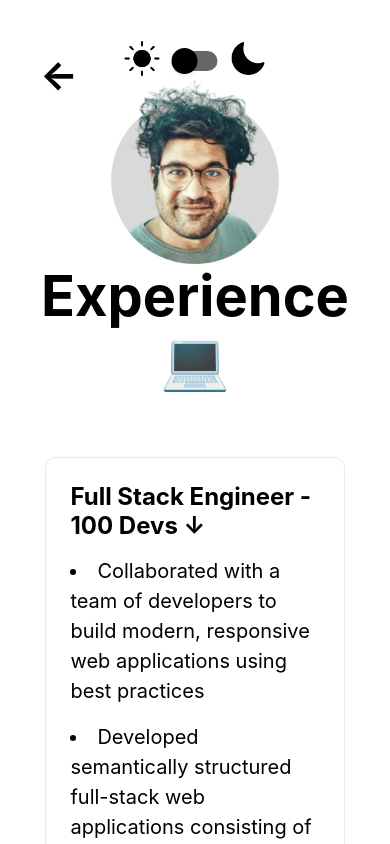
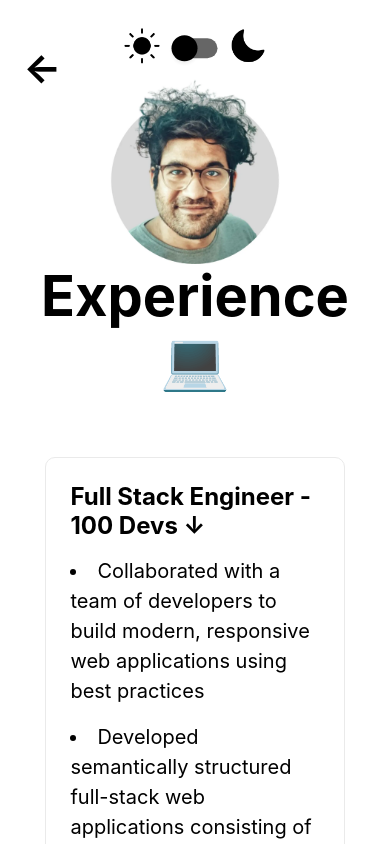
Before and after one commit to Sajadmhy/Sajad-Mahyaei-Portfolio, a Next.js app: page /experience in a window 390 px wide. Shown: the top 844 px of the page. Built offline with nearby package versions, Linux system fonts and the light colour scheme.

Commit message:
Fix mode switch and backArrow positions

```diff
--- a/styles/Bio.module.css
+++ b/styles/Bio.module.css
@@ -161,8 +161,15 @@
   position: absolute;
   font-size: 40px;
   font-weight: bold;
-  top: 50px;
+  top: 28px;
   z-index: 100;
-  left: 50%;
-  transform: translate(-155px, 0);
+  left: 23%;
 }
+
+
+@media screen and (max-width: 600px) {
+  .backArrow {
+    left: 50%;
+    transform: translate(-450%, 30%);
+  }
+}
--- a/styles/Experience.module.css
+++ b/styles/Experience.module.css
@@ -120,8 +120,15 @@
   position: absolute;
   font-size: 40px;
   font-weight: bold;
-  top: 50px;
+  top: 28px;
   z-index: 100;
-  left: 50%;
-  transform: translate(-155px, 0);
+  left: 23%;
 }
+
+
+@media screen and (max-width: 600px) {
+  .backArrow {
+    left: 50%;
+    transform: translate(-450%, 30%);
+  }
+}
--- a/styles/Theme.module.css
+++ b/styles/Theme.module.css
@@ -6,9 +6,8 @@
 .content {
   user-select: none;
   position: absolute;
-  top: 80px;
-  left: 50%;
-  transform: translate(70px, -50%);
+  top: 40px;
+  left: 70%;
   z-index: 100;
   display: flex;
   flex-direction: row;
@@ -56,9 +55,10 @@
   .cbx:disabled ~ label:after { background: #bcbdbc; }
   .hidden { display: none; }
 
-  @media screen and (max-width: 600px) {
+
+  @media screen and (max-width: 700px) {
     .content {
       left: 50%;
-      transform: translate(-50%, -100%);
+      transform: translate(-50%, -30%);
     }
   }
```
